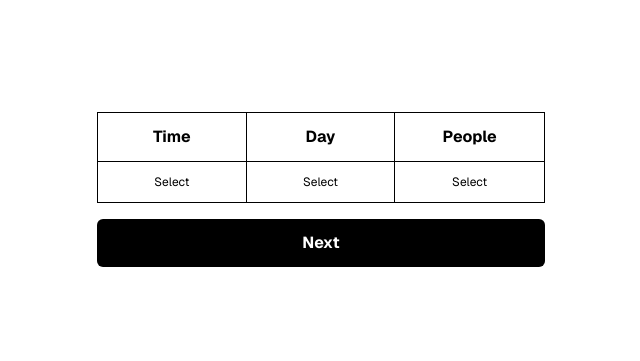
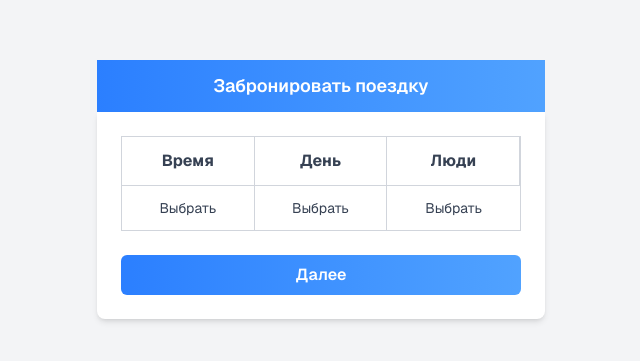
Before and after one commit to yadber/Illuminiti-photoConfirmation, a Next.js app: page /reservation in a window 1280 px wide. Shown: the part 211-572 px from the top of the page, without its empty margins (319-959 px from the left). Built offline with nearby package versions, Linux system fonts and the light colour scheme.

Commit message:
layout and color for reservation

```diff
--- a/src/app/reservation/page.js
+++ b/src/app/reservation/page.js
@@ -2,6 +2,130 @@
 
 import { useState, useRef, useEffect } from "react";
 import { FaCheckCircle } from "react-icons/fa";
+import Head from "next/head";
+
+function DropdownHeader({ label, isOpen }) {
+  return (
+    <div className="p-3 border-r border-gray-300 flex items-center justify-center gap-1">
+      {label} {isOpen && <span className="text-xs">▼</span>}
+    </div>
+  );
+}
+
+function TimeDayPeopleStep({
+  time,
+  setTime,
+  day,
+  setDay,
+  people,
+  setPeople,
+  toggleDropdown,
+  showTimeDropdown,
+  showPeopleDropdown,
+  timeRef,
+  peopleRef,
+  dateInputRef,
+  handleDayClick,
+  times,
+  peopleOptions,
+  todayStr,
+  tomorrowStr,
+  handleNext,
+}) {
+  const getDayLabel = () => {
+    if (day === todayStr) return "Сегодня";
+    if (day === tomorrowStr) return "Завтра";
+    return day;
+  };
+
+  return (
+    <>
+      <div className="grid grid-cols-3 border border-gray-300 text-center font-bold text-gray-700">
+        <DropdownHeader label="Время" isOpen={showTimeDropdown} />
+        <DropdownHeader label="День" />
+        <DropdownHeader label="Люди" isOpen={showPeopleDropdown} />
+      </div>
+
+      <div className="grid grid-cols-3 border border-gray-300 border-t-0 text-center text-gray-700 relative text-sm">
+        <div
+          ref={timeRef}
+          className="p-3 border-r border-gray-300 cursor-pointer z-10 relative"
+          onClick={() => toggleDropdown("time")}
+        >
+          <span className="block truncate">{time || "Выбрать"}</span>
+          {showTimeDropdown && (
+            <div className="absolute top-full mt-1 left-0 w-full max-h-48 overflow-y-auto bg-white border border-gray-300 text-sm rounded-md shadow z-20">
+              {times.map((t) => (
+                <div
+                  key={t}
+                  onClick={() => {
+                    setTime(t);
+                    toggleDropdown(null);
+                  }}
+                  className={`p-2 hover:bg-gray-100 cursor-pointer ${
+                    time === t ? "bg-gray-100 font-medium" : ""
+                  }`}
+                >
+                  {t}
+                </div>
+              ))}
+            </div>
+          )}
+        </div>
+
+        <div
+          className="p-3 border-r border-gray-300 cursor-pointer relative"
+          onClick={handleDayClick}
+        >
+          <span className="block truncate">{getDayLabel() || "Выбрать"}</span>
+          <input
+            type="date"
+            ref={dateInputRef}
+            min={todayStr}
+            className="absolute inset-0 opacity-0 w-full h-full cursor-pointer"
+            onChange={(e) => {
+              setDay(e.target.value);
+              toggleDropdown(null);
+            }}
+          />
+        </div>
+
+        <div
+          ref={peopleRef}
+          className="p-3 cursor-pointer z-10 relative"
+          onClick={() => toggleDropdown("people")}
+        >
+          <span className="block truncate">{people || "Выбрать"}</span>
+          {showPeopleDropdown && (
+            <div className="absolute top-full mt-1 right-0 w-full max-h-48 overflow-y-auto bg-white border border-gray-300 rounded-md shadow z-20">
+              {peopleOptions.map((num) => (
+                <div
+                  key={num}
+                  onClick={() => {
+                    setPeople(String(num));
+                    toggleDropdown(null);
+                  }}
+                  className={`p-2 hover:bg-gray-100 cursor-pointer ${
+                    people === String(num) ? "bg-gray-100 font-medium" : ""
+                  }`}
+                >
+                  {num}
+                </div>
+              ))}
+            </div>
+          )}
+        </div>
+      </div>
+
+      <button
+        onClick={handleNext}
+        className="mt-6 w-full bg-gradient-to-r from-blue-500 to-blue-400 text-white py-2 rounded-md font-semibold hover:opacity-90"
+      >
+        Далее
+      </button>
+    </>
+  );
+}
 
 export default function Reservation() {
   const [time, setTime] = useState("");
@@ -34,12 +158,14 @@ export default function Reservation() {
     } else if (type === "people") {
       setShowPeopleDropdown(!showPeopleDropdown);
       setShowTimeDropdown(false);
+    } else {
+      setShowTimeDropdown(false);
+      setShowPeopleDropdown(false);
     }
   };
 
   const handleDayClick = () => {
-    setShowTimeDropdown(false);
-    setShowPeopleDropdown(false);
+    toggleDropdown(null);
     dateInputRef.current?.showPicker();
   };
 
@@ -55,20 +181,13 @@ export default function Reservation() {
     }
   };
 
-  const getDayLabel = () => {
-    if (day === todayStr) return "Today";
-    if (day === tomorrowStr) return "Tomorrow";
-    return day;
-  };
-
   useEffect(() => {
     const handleClickOutside = (e) => {
       if (
         !timeRef.current?.contains(e.target) &&
         !peopleRef.current?.contains(e.target)
       ) {
-        setShowTimeDropdown(false);
-        setShowPeopleDropdown(false);
+        toggleDropdown(null);
       }
     };
     document.addEventListener("mousedown", handleClickOutside);
@@ -76,100 +195,33 @@ export default function Reservation() {
   }, []);
 
   return (
-    <div className="min-h-screen flex items-center justify-center bg-white dark:bg-gray-900 p-4">
+    <div className="min-h-screen flex items-center justify-center bg-gray-100 p-4">
       <div className="relative w-full max-w-md font-sans">
+        <div className="bg-gradient-to-r from-blue-500 to-blue-400 text-white text-center py-3 text-lg font-semibold">
+          Забронировать поездку
+        </div>
+        <div className="px-6 py-6 bg-white rounded-b-lg shadow-md">
           {step === 1 && (
-          <>
-            <div className="grid grid-cols-3 border border-black text-center font-bold text-black dark:text-white">
-              <div className="p-3 border-r border-black flex items-center justify-center gap-1">
-                Time {showTimeDropdown && <span className="text-xs">▼</span>}
-              </div>
-              <div className="p-3 border-r border-black">Day</div>
-              <div className="p-3 flex items-center justify-center gap-1">
-                People{" "}
-                {showPeopleDropdown && <span className="text-xs">▼</span>}
-              </div>
-            </div>
-
-            <div className="grid grid-cols-3 border border-black border-t-0 text-center text-sm text-black dark:text-white relative text-xs">
-              <div
-                ref={timeRef}
-                className="p-3 border-r border-black cursor-pointer z-10"
-                onClick={() => toggleDropdown("time")}
-              >
-                {time || "Select"}
-                {showTimeDropdown && (
-                  <div className="absolute top-[-100% px] left-0 w-1/3 bg-white dark:bg-gray-800 border border-black dark:border-white text-xs rounded-md shadow z-20">
-                    {times.map((t) => (
-                      <div
-                        key={t}
-                        onClick={() => {
-                          setTime(t);
-                          setShowTimeDropdown(false);
-                        }}
-                        className={`p-2 hover:bg-gray-100 dark:hover:bg-gray-700 cursor-pointer ${
-                          time === t
-                            ? "bg-gray-100 dark:bg-gray-700 font-medium"
-                            : ""
-                        }`}
-                      >
-                        {t}
-                      </div>
-                    ))}
-                  </div>
-                )}
-              </div>
-
-              <div
-                className="p-3 border-r border-black cursor-pointer relative"
-                onClick={handleDayClick}
-              >
-                {getDayLabel() || "Select"}
-                <input
-                  type="date"
-                  ref={dateInputRef}
-                  min={todayStr}
-                  className="absolute opacity-0 pointer-events-none"
-                  onChange={(e) => setDay(e.target.value)}
+            <TimeDayPeopleStep
+              time={time}
+              setTime={setTime}
+              day={day}
+              setDay={setDay}
+              people={people}
+              setPeople={setPeople}
+              toggleDropdown={toggleDropdown}
+              showTimeDropdown={showTimeDropdown}
+              showPeopleDropdown={showPeopleDropdown}
+              timeRef={timeRef}
+              peopleRef={peopleRef}
+              dateInputRef={dateInputRef}
+              handleDayClick={handleDayClick}
+              times={times}
+              peopleOptions={peopleOptions}
+              todayStr={todayStr}
+              tomorrowStr={tomorrowStr}
+              handleNext={handleNext}
             />
-              </div>
-
-              <div
-                ref={peopleRef}
-                className="p-3 cursor-pointer z-10"
-                onClick={() => toggleDropdown("people")}
-              >
-                {people || "Select"}
-                {showPeopleDropdown && (
-                  <div className="absolute top-[-100% px] right-0 w-1/3 bg-white dark:bg-gray-800 border border-black dark:border-white rounded-md shadow z-20">
-                    {peopleOptions.map((num) => (
-                      <div
-                        key={num}
-                        onClick={() => {
-                          setPeople(String(num));
-                          setShowPeopleDropdown(false);
-                        }}
-                        className={`p-2 hover:bg-gray-100 dark:hover:bg-gray-700 cursor-pointer ${
-                          people === String(num)
-                            ? "bg-gray-100 dark:bg-gray-700 font-medium"
-                            : ""
-                        }`}
-                      >
-                        {num}
-                      </div>
-                    ))}
-                  </div>
-                )}
-              </div>
-            </div>
-
-            <button
-              onClick={handleNext}
-              className="mt-4 w-full py-3 font-bold text-white bg-black hover:bg-gray-900 dark:bg-white dark:text-black dark:hover:bg-gray-200 rounded-md"
-            >
-              Next
-            </button>
-          </>
           )}
 
           {step === 2 && (
@@ -178,51 +230,54 @@ export default function Reservation() {
                 type="text"
                 value={fullName}
                 onChange={(e) => setFullName(e.target.value)}
-              placeholder="Full Name"
-              className="mt-4 w-full py-2 px-4 rounded border dark:bg-gray-800 dark:text-white border-gray-300 dark:border-gray-600"
+                placeholder="ФИО"
+                className="mt-4 w-full py-2 px-4 rounded border border-gray-300 text-gray-800 focus:outline-none focus:border-blue-500"
               />
               <input
                 type="email"
                 value={email}
                 onChange={(e) => setEmail(e.target.value)}
                 placeholder="Email"
-              className="mt-2 w-full py-2 px-4 rounded border dark:bg-gray-800 dark:text-white border-gray-300 dark:border-gray-600"
+                className="mt-3 w-full py-2 px-4 rounded border border-gray-300 text-gray-800 focus:outline-none focus:border-blue-500"
               />
               <div className="flex justify-between gap-2">
                 <button
                   onClick={() => setStep(1)}
-                className="mt-4 w-1/2 py-3 font-bold text-white bg-gray-600 hover:bg-gray-700 dark:bg-gray-400 dark:text-black dark:hover:bg-gray-300 rounded-md"
+                  className="mt-4 w-1/2 py-2 text-white bg-gray-500 hover:bg-gray-600 rounded-md font-semibold"
                 >
-                Back
+                  Назад
                 </button>
                 <button
                   onClick={handleSubmit}
-                className="mt-4 w-1/2 py-3 font-bold text-white bg-black hover:bg-gray-900 dark:bg-white dark:text-black dark:hover:bg-gray-200 rounded-md"
+                  className="mt-4 w-1/2 py-2 bg-gradient-to-r from-blue-500 to-blue-400 text-white rounded-md font-semibold hover:opacity-90"
                 >
-                Reserve
+                  Забронировать
                 </button>
               </div>
             </>
           )}
+        </div>
 
+        {/* ✅ Confirm Booking Modal */}
         {showConfirmModal && (
-          <div className="fixed inset-0 bg-gray-200 dark:bg-black/60 bg-opacity-50 flex items-center justify-center z-50">
-            <div className="bg-white dark:bg-gray-800 rounded-lg shadow-lg p-6 w-[90%] max-w-sm text-center border-black dark:border-white border-2">
-              <h2 className="text-xl font-bold text-black dark:text-white mb-5">
-                Confirm your reservation
-              </h2>
-              <div className="mb-4 text-gray-800 dark:text-gray-300 text-sm">
+          <div className="fixed inset-0  bg-opacity-50 flex items-center justify-center z-50">
+            <div className="w-full max-w-fit bg-white rounded-lg shadow-md overflow-hidden">
+              <div className="bg-gradient-to-r from-blue-500 to-blue-400 text-white text-center py-3 text-lg font-semibold">
+                Подтвердите бронирование
+              </div>
+              <div className="px-6 py-6 text-center">
+                <div className="mb-4 text-gray-600 text-sm">
                   <p>
-                  <strong>Time:</strong> {time}
+                    <strong>Время:</strong> {time}
                   </p>
                   <p>
-                  <strong>Day:</strong> {getDayLabel()}
+                    <strong>День:</strong> {day}
                   </p>
                   <p>
-                  <strong>People:</strong> {people}
+                    <strong>Люди:</strong> {people}
                   </p>
                   <p>
-                  <strong>Name:</strong> {fullName}
+                    <strong>Имя:</strong> {fullName}
                   </p>
                   <p>
                     <strong>Email:</strong> {email}
@@ -232,11 +287,11 @@ export default function Reservation() {
                   <button
                     onClick={() => {
                       setShowConfirmModal(false);
-                    setStep(1);
+                      setStep(2);
                     }}
                     className="px-4 py-2 bg-gray-500 text-white rounded hover:bg-gray-600"
                   >
-                  Cancel
+                    Отмена
                   </button>
                   <button
                     onClick={() => {
@@ -245,25 +300,29 @@ export default function Reservation() {
                     }}
                     className="px-4 py-2 bg-green-600 text-white rounded hover:bg-green-700"
                   >
-                  Approve
+                    Подтвердить
                   </button>
+                </div>
               </div>
             </div>
           </div>
         )}
 
+        {/* ✅ Thank You Modal */}
         {showFinalMessage && (
-          <div className="fixed inset-0 bg-gray-200 dark:bg-black/60 bg-opacity-50 flex items-center justify-center z-50">
-            <div className="bg-white dark:bg-gray-800 rounded-lg shadow-lg p-6 w-[90%] max-w-sm text-center border-black dark:border-white border-2">
+          <div className="fixed inset-0 bg-gray-100 bg-opacity-50 flex items-center justify-center z-50">
+            <div className="w-full max-w-fit bg-white rounded-lg shadow-md overflow-hidden">
+              <div className="bg-gradient-to-r from-blue-500 to-blue-400 text-white text-center py-3 text-lg font-semibold">
+                Спасибо!
+              </div>
+              <div className="px-6 py-6 text-center">
                 <h1 className="text-6xl flex justify-center text-green-600 mb-5">
                   <FaCheckCircle />
                 </h1>
-              <h2 className="text-xl font-bold text-black dark:text-white">
-                Thank you!
+                <h2 className="text-lg font-medium text-gray-700">
+                  Ваше бронирование подтверждено.
                 </h2>
-              <h2 className="text-lg font-medium text-gray-800 dark:text-gray-300">
-                Your reservation is confirmed.
-              </h2>
+              </div>
             </div>
           </div>
         )}
```
Lines whose indentation alone changed are shown as unchanged.
